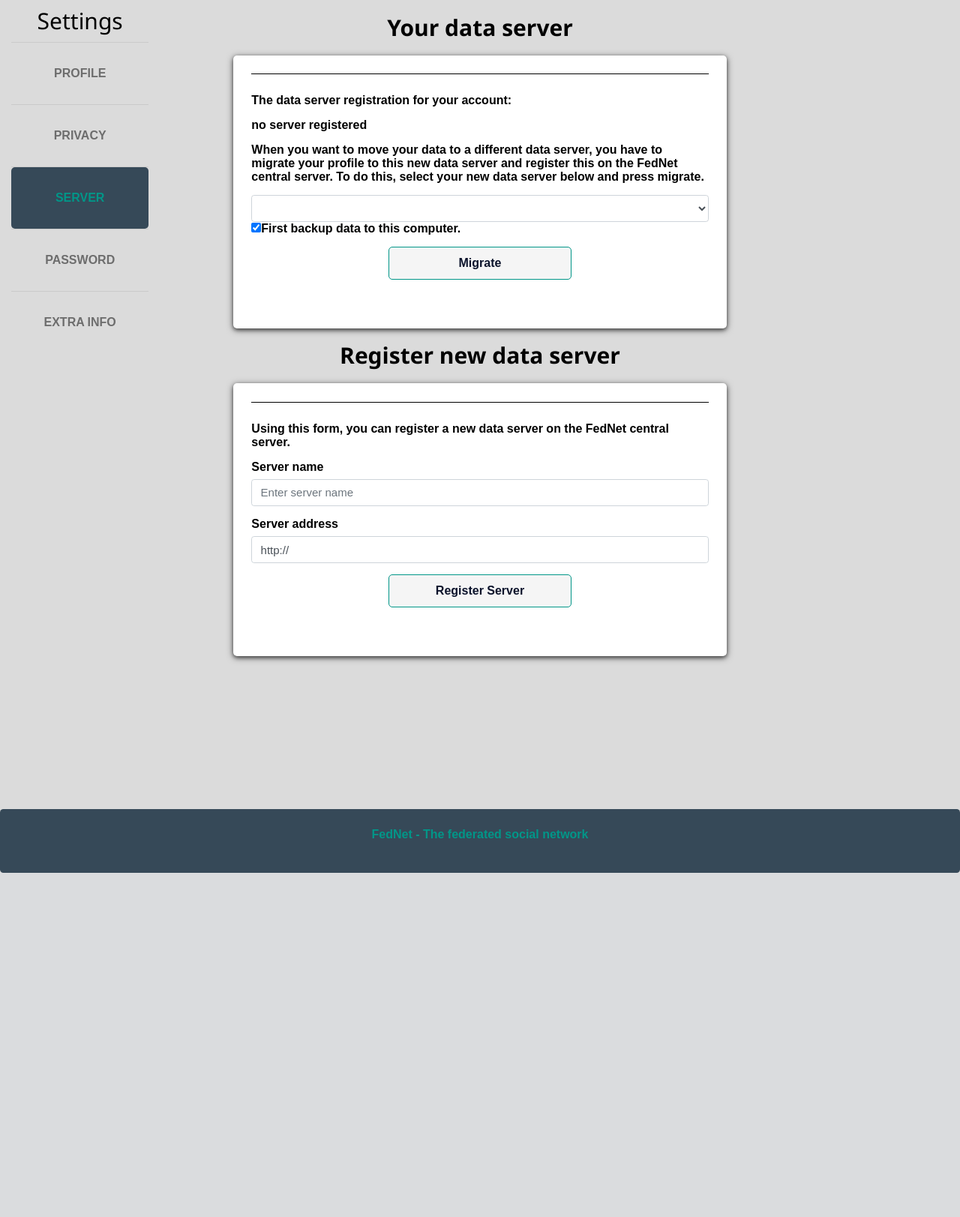
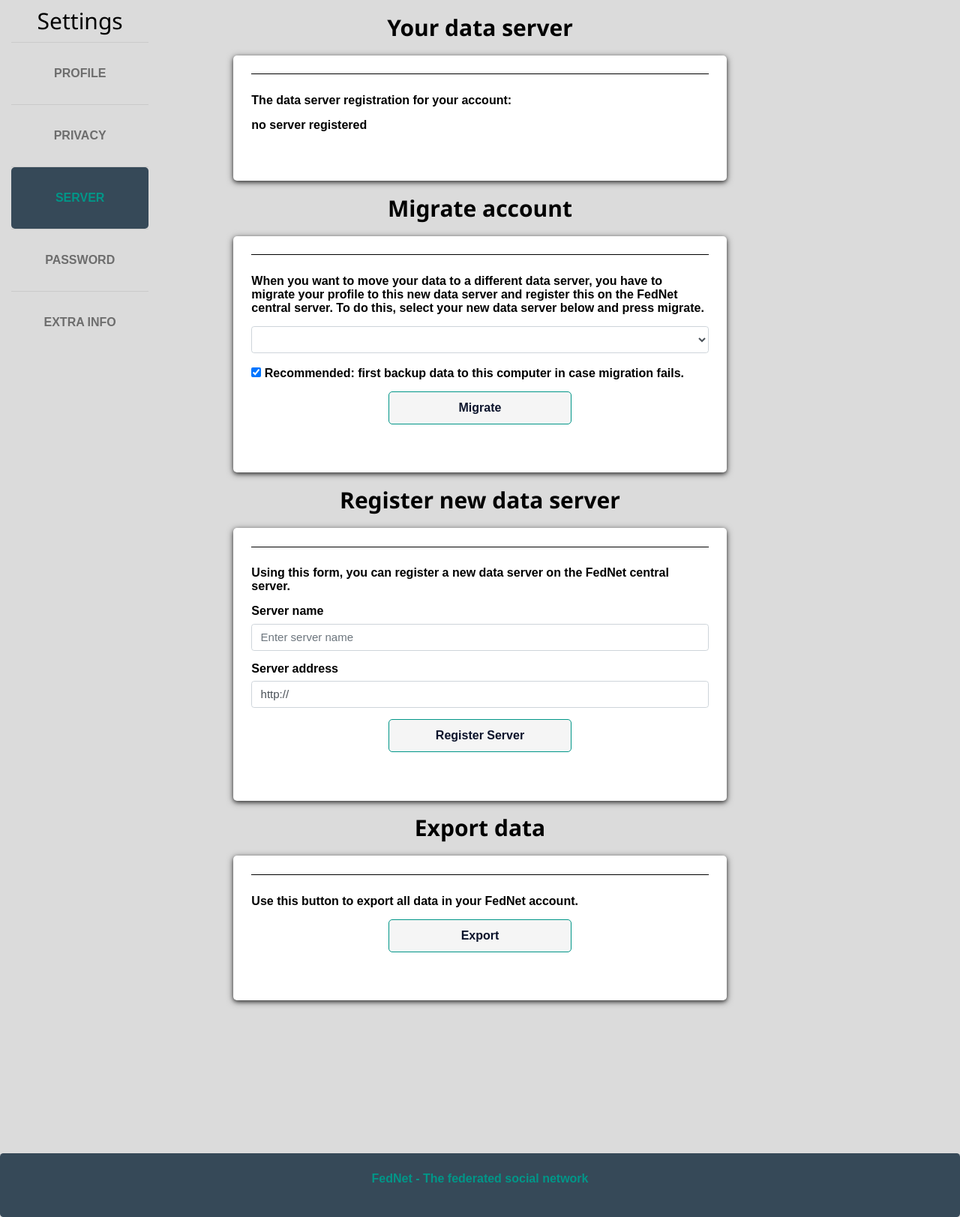
Before and after one commit to rummens1337/federated-social-network, a Python web app: template app/templates/settings/server.html in a window 1280 px wide. Shown: the part 105-1728 px from the top of the page at 75% size. Before the commit the page ends 1269 px from the top, so only its background shows below. Run offline with Jinja, Linux system fonts and the light colour scheme; the template is opened without the code that fills it, so the values that code supplies are empty; some libraries are stand-ins or nearby versions.

Commit message:
Improved design of server settings page.

```diff
--- a/app/static/javascript/settings/server.js
+++ b/app/static/javascript/settings/server.js
@@ -10,6 +10,20 @@ function setDataAddress(req) {
 function setNoDataAddress() {
     document.getElementById('dataservername').innerHTML = "no server registered";
     document.getElementById('dataserveraddress').classList.add("w3-hide");
+}
+
+function exportData() {
+    function exportSucces(res) {
+        var blob = new Blob([res], {type: "application/zip"});
+        saveAs(blob, "export.zip");
+    }
+
+    function exportFail() {
+        alertError("Exporting is not possible at this moment. Please try again at another time.", 10000);
+    }
+
+    alertError("Exporting data from server. Please leave this page open until this process has finished.", 5000);
+    requestJSONMigrationFile("GET", currentDataServer + "/api/user/export", null, exportSucces, exportFail);
 }
 
 function migrateData() {
@@ -36,7 +50,7 @@ function migrateData() {
             var blob = new Blob([res], {type: "application/zip"});
 
             if (form.save_data_zip.checked == true) {
-                saveAs(blob, "export.zip")
+                saveAs(blob, "export.zip");
             }
 
             // Step 2: Import data in new server.
--- a/app/templates/settings/server.html
+++ b/app/templates/settings/server.html
@@ -19,11 +19,19 @@
             <p>The data server registration for your account:</p>
             <p id="dataservername"></p>
             <p id="dataserveraddress"></p>
+        </li>
+    </ul>
+    <div class="title">
+        <h2 class="font-header-settings">Migrate account</h2>
+    </div>
+    <ul class="style1">
+        <li>
             <p>When you want to move your data to a different data server, you have to migrate your profile to this new data server and register this on the FedNet central server. To do this, select your new data server below and press migrate.</p>
             <form name="migratedata">
                 <div class="form-group">
                     <select id="select_server" name="select_server" class="form-control form-control-settings"></select>
-                    <input type="checkbox" checked id="save_data_zip" name="save_data_zip">First backup data to this computer.</input>
+                    <br>
+                    <input type="checkbox" checked id="save_data_zip" name="save_data_zip"> Recommended: first backup data to this computer in case migration fails.</input>
                 </div>
                 <button type="submit" class="btn-primary btn-block" onclick="migrateData();">Migrate</button>
             </form>
@@ -48,5 +56,14 @@
             </form>
         </li>
     </ul>
+    <div class="title">
+        <h2 class="font-header-settings">Export data</h2>
+    </div>
+    <ul class="style1">
+        <li>
+            <p>Use this button to export all data in your FedNet account.</p>
+            <button class="btn-block btn-block" onclick="exportData();">Export</button>
+        </li>
+    </ul>
 </div>
 {% endblock %}
```
